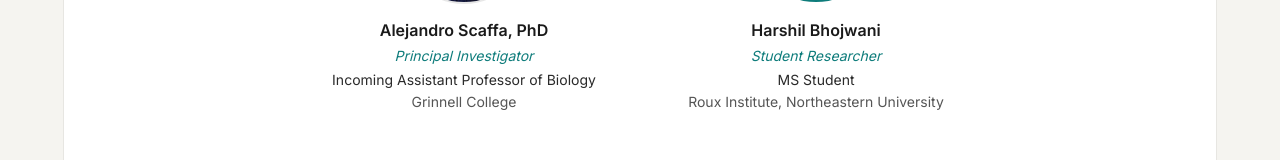
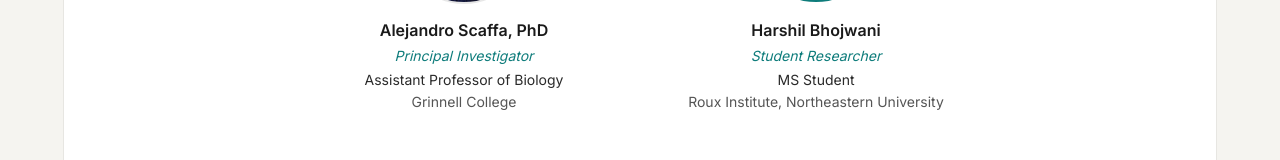
Before and after one commit to disruptivecorp/mywebsite, a React (Vite) app: page /people in a window 1280 px wide. Shown: the part 363-523 px from the top of the page. Built offline with nearby package versions, Linux system fonts and the light colour scheme; a web font is replaced by a local one.

Commit message:
Update position title for Alejandro Scaffa

```diff
--- a/src/pages/People.tsx
+++ b/src/pages/People.tsx
@@ -115,7 +115,7 @@ export default function People() {
         <PersonCard
           name="Alejandro Scaffa, PhD"
           roleTitle="Principal Investigator"
-          position="Incoming Assistant Professor of Biology"
+          position="Assistant Professor of Biology"
           institution="Grinnell College"
           image="/images/portrait.jpg"
           imageAlt="Portrait of Alejandro Scaffa"
```
